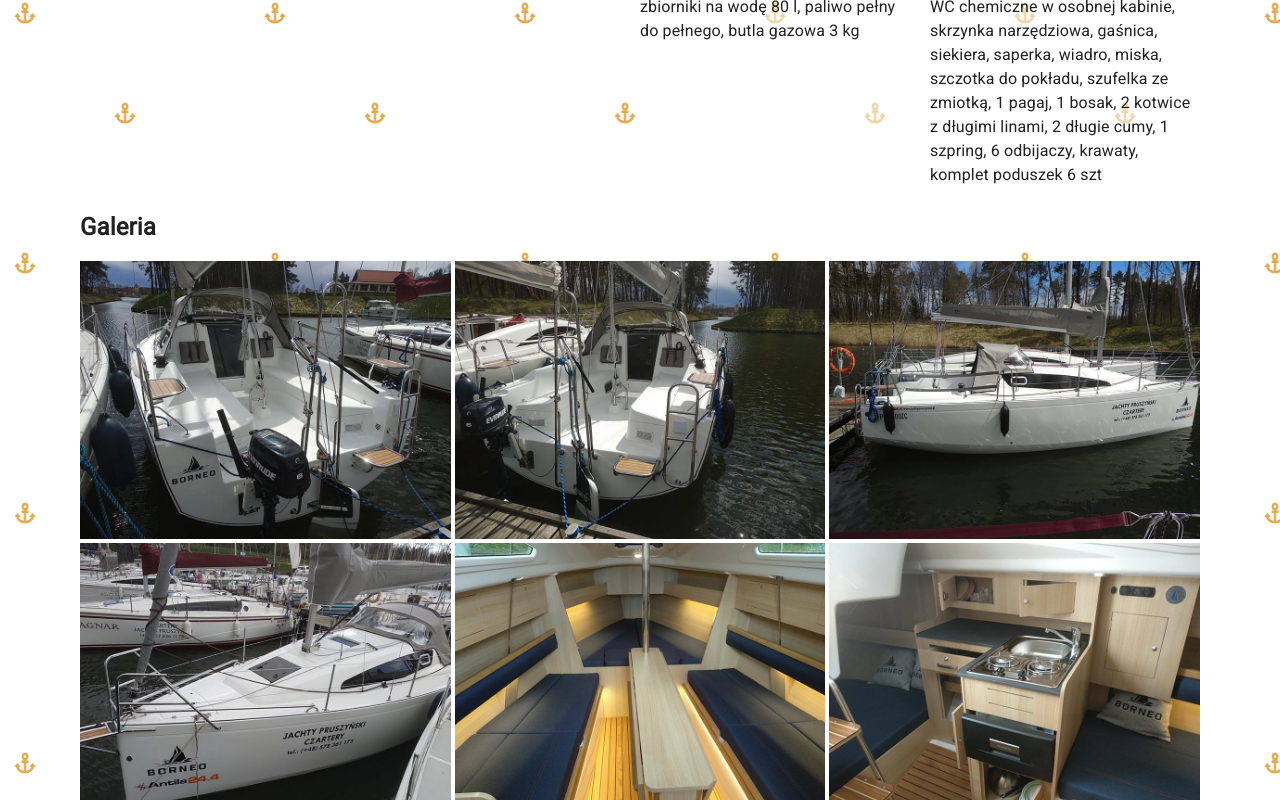
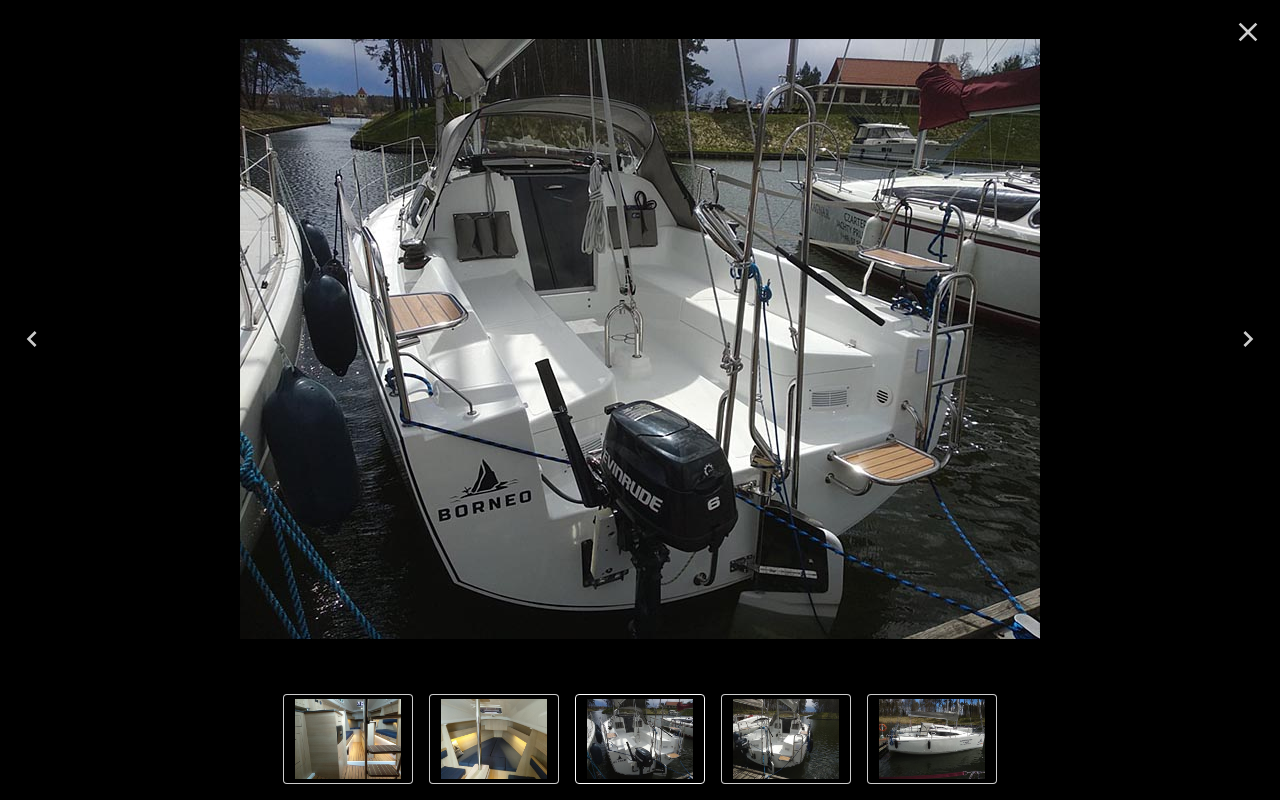
Before and after one commit to Ilshae/jachty-2, a React (Vite) app: page /antila-244-borneo in a window 1280 px wide. Both pictures are taken after a click on the picture 265 px from the left and 1162 px from the top of the page. Shown: the part 762-1562 px from the top of the page. Built offline with nearby package versions, Linux system fonts and the light colour scheme.

Commit message:
basic yet-another-react-lightbox

```diff
--- a/package.json
+++ b/package.json
@@ -24,7 +24,8 @@
     "react-dom": "^18.2.0",
     "react-player": "^2.13.0",
     "react-router-dom": "^6.18.0",
-    "styled-components": "^6.1.0"
+    "styled-components": "^6.1.0",
+    "yet-another-react-lightbox": "^3.15.6"
   },
   "devDependencies": {
     "@types/react": "^18.2.15",
--- a/src/pages/yacht/YachtGallery.tsx
+++ b/src/pages/yacht/YachtGallery.tsx
@@ -6,21 +6,21 @@ import {
 } from "@mui/material"
 import ReactPlayer from "react-player"
 import styled from "styled-components"
-import FsLightbox from "fslightbox-react"
+import LightBox, { Slide } from "yet-another-react-lightbox"
+import Thumbnails from "yet-another-react-lightbox/plugins/thumbnails"
+import "yet-another-react-lightbox/styles.css"
+import "yet-another-react-lightbox/plugins/thumbnails.css"
 
 const YachtGallery: FC<{
   gallery?: Yacht["gallery"]
   video?: Yacht["video"]
 }> = ({ gallery, video }) => {
-  const [galleryState, setGalleryState] = useState<{
-    photoIndex: number
-    isOpen: boolean
-  }>({ photoIndex: 0, isOpen: false })
-
-  const { isOpen } = galleryState
+  const [index, setIndex] = useState(-1)
 
   if (gallery) {
-    const galleryUrls = gallery?.map((i) => `/assets/yachts/${i}`)
+    const slides: Slide[] = gallery?.map((i) => ({
+      src: `/assets/yachts/${i}`,
+    }))
 
     return (
       <>
@@ -31,14 +31,18 @@ const YachtGallery: FC<{
                 src={`/assets/yachts/${img}`}
                 key={img}
                 alt={img}
-                onClick={() =>
-                  setGalleryState({ photoIndex: index, isOpen: true })
-                }
+                onClick={() => setIndex(index)}
               />
             </ImageListItem>
           ))}
         </ImageList>
-        <FsLightbox toggler={isOpen} sources={galleryUrls} />
+        <LightBox
+          open={index >= 0}
+          close={() => setIndex(-1)}
+          index={index}
+          slides={slides}
+          plugins={[Thumbnails]}
+        />
         {video
           ? video.map((v) => (
               <ReactPlayer key={v} url={v} controls={true} width="800px" />
```
Also changed, not shown: 1 other file (tests, documents, lock files or other folders).
